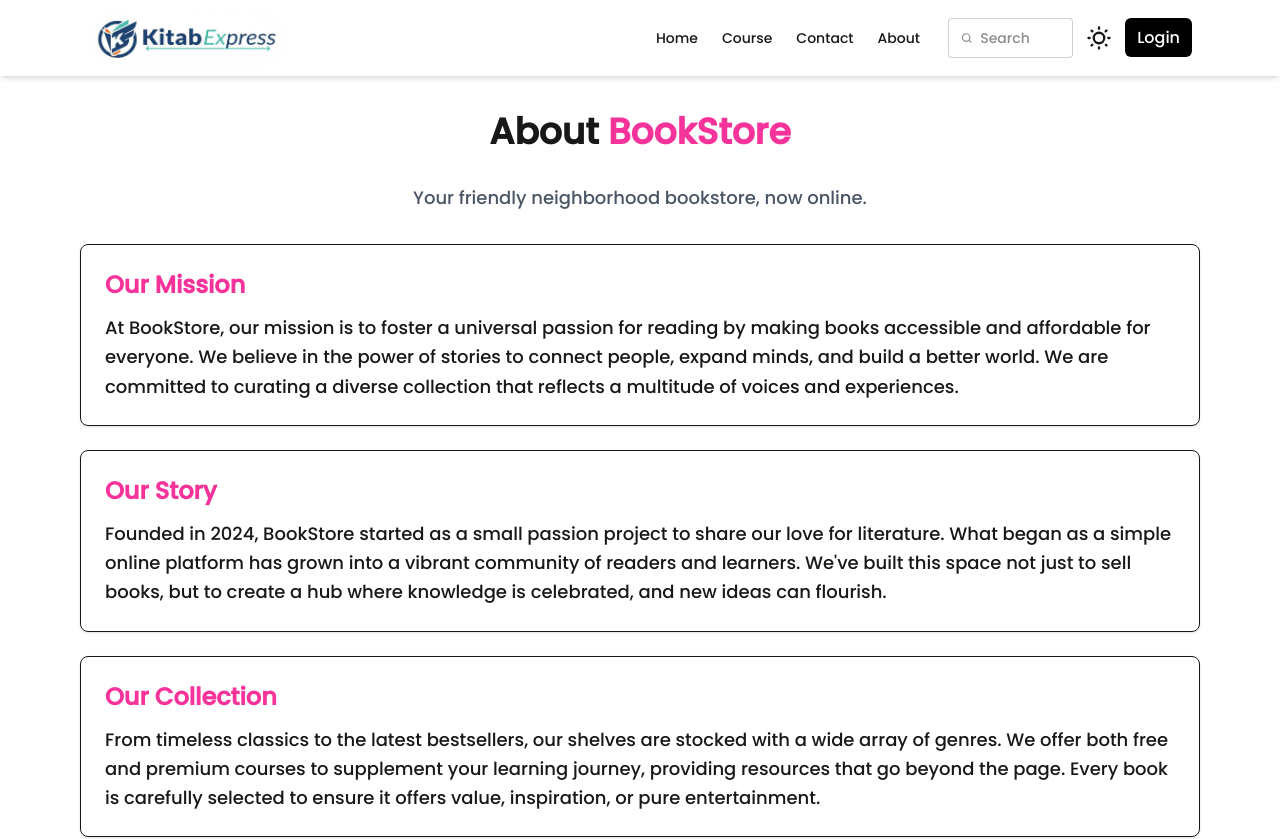
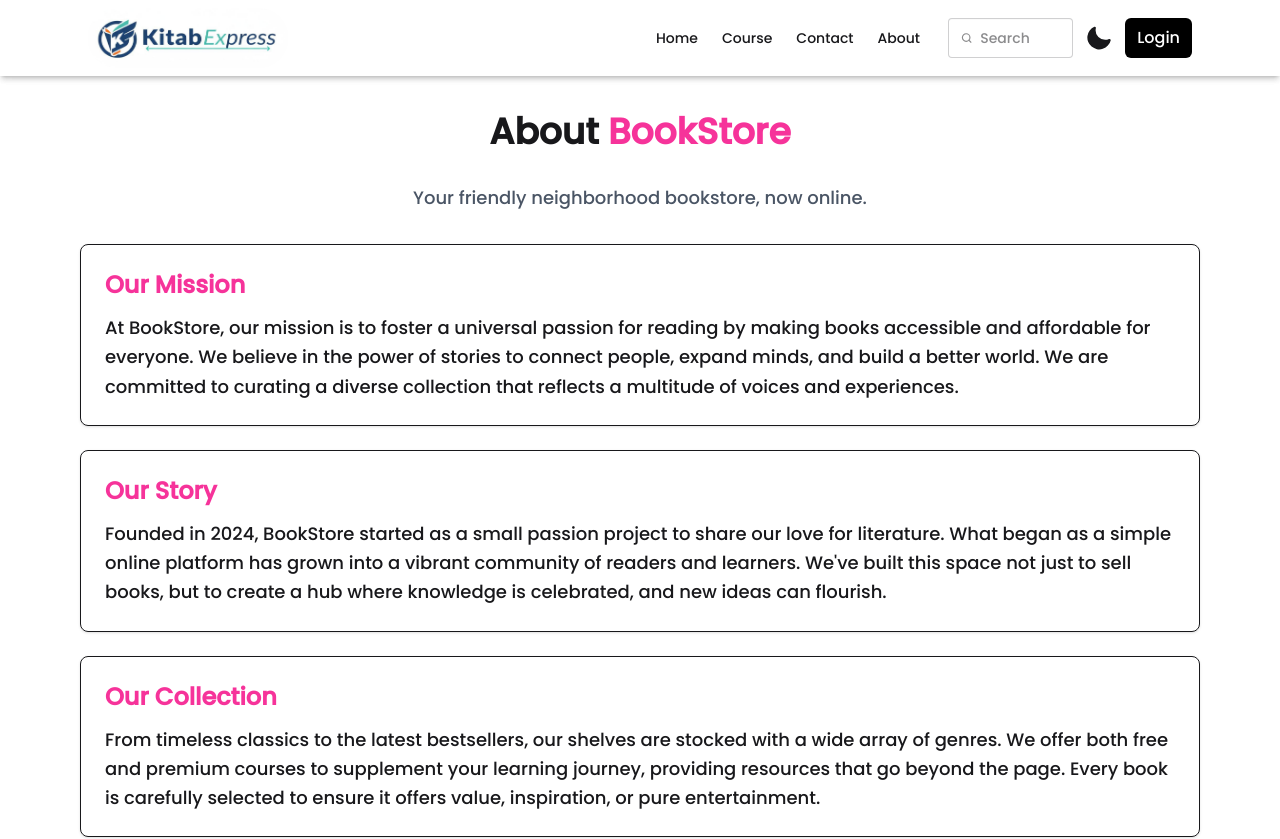
Before and after one commit to arambh8960/KitabExpress, a React (Vite) app: page /KitabExpress/about in a window 1280 px wide. Shown: the top 839 px of the page. Built offline with nearby package versions, Linux system fonts and the light colour scheme.

Commit message:
updated screen view

```diff
--- a/public/404.html
+++ b/public/404.html
@@ -1,7 +1,7 @@
 <!DOCTYPE html>
 <html>
   <head>
-    <meta http-equiv="refresh" content="0; url=/KitabExpress/" />
+<meta http-equiv="refresh" content="0; url=/KitabExpress/index.html" />
   </head>
   <body></body>
 </html>
--- a/src/App.jsx
+++ b/src/App.jsx
@@ -1,14 +1,17 @@
-import React from 'react'
-import { BrowserRouter, Routes, Route } from "react-router-dom";
+import React from "react";
+import { Routes, Route } from "react-router-dom";
 
-import Home from './Home/Home';
-import Courses from './courses/Courses';
-import Signup from './components/Signup';
-import Contact from './components/Contact';
-import About from './components/About';
+import Navbar from "./components/Navbar";
+import Home from "./Home/Home";
+import Courses from "./courses/Courses";
+import Signup from "./components/Signup";
+import Contact from "./components/Contact";
+import About from "./components/About";
 
 const App = () => {
   return (
+    <>
+      <Navbar />
       <Routes>
         <Route path="/" element={<Home />} />
         <Route path="/course" element={<Courses />} />
@@ -16,7 +19,8 @@ const App = () => {
         <Route path="/contact" element={<Contact />} />
         <Route path="/about" element={<About />} />
       </Routes>
-  )
-}
+    </>
+  );
+};
 
 export default App;
--- a/src/components/Freebook.jsx
+++ b/src/components/Freebook.jsx
@@ -29,9 +29,8 @@ function Freebook() {
       {
         breakpoint: 600,
         settings: {
-          slidesToShow: 2,
-          slidesToScroll: 2,
-          initialSlide: 2
+          slidesToShow: 1,
+          slidesToScroll: 1
         }
       },
       {
--- a/src/components/Navbar.jsx
+++ b/src/components/Navbar.jsx
@@ -1,9 +1,8 @@
-import React, { useEffect, useState } from 'react'
-import Login from './Login'
-
+import React, { useEffect, useState } from "react";
+import { Link } from "react-router-dom";
+import Login from "./Login";
 
 const Navbar = () => {
-//for dark and light theme of display
   const [theme, setTheme] = useState(
     localStorage.getItem("theme") ? localStorage.getItem("theme") : "light"
   );
@@ -24,56 +23,81 @@ useEffect(() => {
     localStorage.setItem("theme", theme);
   }, [theme]);
 
-
-
-    const navItems =(
+  const navItems = (
     <>
       <li>
-        <a href='/'>Home</a>
+        <Link to="/">Home</Link>
       </li>
       <li>
-        <a href='/course'>Course</a>
+        <Link to="/course">Course</Link>
       </li>
       <li>
-        <a href='/contact'>Contact</a>
+        <Link to="/contact">Contact</Link>
       </li>
       <li>
-        <a href='/about'>About</a>
+        <Link to="/about">About</Link>
       </li>
     </>
+  );
 
-    );
   return (
     <>
-    <div className='shadow-md fixed top-0 left-0 right-0 z-50 bg-base-100'>
-      <div className='max-w-screen-2xl container mx-auto md:px-20 px-4'>
+      <div className="shadow-md fixed top-0 left-0 right-0 z-50 bg-base-100">
+        <div className="max-w-screen-2xl container mx-auto md:px-20 px-4">
           <div className="navbar bg-base-100">
+
+            {/* LEFT */}
             <div className="navbar-start">
               <div className="dropdown">
                 <div tabIndex={0} role="button" className="btn btn-ghost lg:hidden">
-        <svg xmlns="http://www.w3.org/2000/svg" className="h-5 w-5" fill="none" viewBox="0 0 24 24" stroke="currentColor"> <path strokeLinecap="round" strokeLinejoin="round" strokeWidth="2" d="M4 6h16M4 12h8m-8 6h16" /> </svg>
+                  <svg
+                    xmlns="http://www.w3.org/2000/svg"
+                    className="h-5 w-5"
+                    fill="none"
+                    viewBox="0 0 24 24"
+                    stroke="currentColor"
+                  >
+                    <path
+                      strokeLinecap="round"
+                      strokeLinejoin="round"
+                      strokeWidth="2"
+                      d="M4 6h16M4 12h8m-8 6h16"
+                    />
+                  </svg>
                 </div>
+
                 <ul
                   tabIndex="-1"
-        className="menu menu-sm dropdown-content bg-base-100 rounded-box z-1 mt-3 w-52 p-2 shadow">
+                  className="menu menu-sm dropdown-content bg-base-100 rounded-box z-1 mt-3 w-52 p-2 shadow"
+                >
                   {navItems}
                 </ul>
               </div>
-    <a className="text-2xl font-bold cursor-pointer">
-      <img src="/image.png" className="w-50 h-15 rounded-full" alt="BookStore" />
-    </a>
+
+              {/* FIXED IMAGE PATH FOR GITHUB PAGES */}
+              <Link to="/" className="text-2xl font-bold cursor-pointer">
+                <img
+                  src="/KitabExpress/image.png"
+                  className="w-50 h-15 rounded-full"
+                  alt="BookStore"
+                />
+              </Link>
             </div>
-  <div className='navbar-end space-x-3'>
 
+            {/* RIGHT */}
+            <div className="navbar-end space-x-3">
+              <div className="navbar-center hidden lg:flex">
+                <ul className="menu menu-horizontal px-1">{navItems}</ul>
+              </div>
 
-  <div className="navbar-center hidden lg:flex">
-    <ul className="menu menu-horizontal px-1">
-      {navItems}
-    </ul>
-  </div>
-  <div className='hidden md:block'>
+              {/* Search box */}
+              <div className="hidden md:block">
                 <label className="input">
-  <svg className="h-[1em] opacity-50" xmlns="http://www.w3.org/2000/svg" viewBox="0 0 24 24">
+                  <svg
+                    className="h-[1em] opacity-50"
+                    xmlns="http://www.w3.org/2000/svg"
+                    viewBox="0 0 24 24"
+                  >
                     <g
                       strokeLinejoin="round"
                       strokeLinecap="round"
@@ -85,48 +109,61 @@ useEffect(() => {
                       <path d="m21 21-4.3-4.3"></path>
                     </g>
                   </svg>
-  <input type="search" className='grow outline-none' required placeholder="Search" />
+                  <input
+                    type="search"
+                    className="grow outline-none"
+                    required
+                    placeholder="Search"
+                  />
                 </label>
               </div>
 
+              {/* Theme toggle */}
               <label className="swap swap-rotate">
                 <input
                   type="checkbox"
                   checked={theme === "dark"}
-    onChange={() => setTheme(theme === "light" ? "dark" : "light")}
+                  onChange={() =>
+                    setTheme(theme === "light" ? "dark" : "light")
+                  }
                 />
-
-
                 {/* sun icon */}
                 <svg
-    className="swap-off h-7 w-7 fill-current"
+                  className="swap-on fill-current w-7 h-7"
                   xmlns="http://www.w3.org/2000/svg"
-    viewBox="0 0 24 24">
-    <path
-      d="M5.64,17l-.71.71a1,1,0,0,0,0,1.41,1,1,0,0,0,1.41,0l.71-.71A1,1,0,0,0,5.64,17ZM5,12a1,1,0,0,0-1-1H3a1,1,0,0,0,0,2H4A1,1,0,0,0,5,12Zm7-7a1,1,0,0,0,1-1V3a1,1,0,0,0-2,0V4A1,1,0,0,0,12,5ZM5.64,7.05a1,1,0,0,0,.7.29,1,1,0,0,0,.71-.29,1,1,0,0,0,0-1.41l-.71-.71A1,1,0,0,0,4.93,6.34Zm12,.29a1,1,0,0,0,.7-.29l.71-.71a1,1,0,1,0-1.41-1.41L17,5.64a1,1,0,0,0,0,1.41A1,1,0,0,0,17.66,7.34ZM21,11H20a1,1,0,0,0,0,2h1a1,1,0,0,0,0-2Zm-9,8a1,1,0,0,0-1,1v1a1,1,0,0,0,2,0V20A1,1,0,0,0,12,19ZM18.36,17A1,1,0,0,0,17,18.36l.71.71a1,1,0,0,0,1.41,0,1,1,0,0,0,0-1.41ZM12,6.5A5.5,5.5,0,1,0,17.5,12,5.51,5.51,0,0,0,12,6.5Zm0,9A3.5,3.5,0,1,1,15.5,12,3.5,3.5,0,0,1,12,15.5Z" />
+                  viewBox="0 0 24 24"
+                >
+                  <path d="M5.64,17l-.71.71a1,1,0,0,0,0,1.41,1,1,0,0,0,1.41,0l.71-.71A1,1,0,0,0,5.64,17ZM5,12a1,1,0,0,0-1-1H3a1,1,0,0,0,0,2H4A1,1,0,0,0,5,12Zm7-7a1,1,0,0,0,1-1V3a1,1,0,0,0-2,0V4A1,1,0,0,0,12,5ZM5.64,7.05a1,1,0,0,0,.7.29,1,1,0,0,0,.71-.29,1,1,0,0,0,0-1.41l-.71-.71A1,1,0,0,0,4.93,4.93l.71.71A1,1,0,0,0,5.64,7.05Zm12,1.41a1,1,0,0,0,.7.29,1,1,0,0,0,.71-.29l.71-.71a1,1,0,0,0,0-1.41,1,1,0,0,0-1.41,0l-.71.71A1,1,0,0,0,17.66,8.46Zm-1.29,8.66a1,1,0,0,0-.7.29l-.71.71a1,1,0,1,0,1.41,1.41l.71-.71a1,1,0,0,0,0-1.41A1,1,0,0,0,16.37,17.12ZM19,12a1,1,0,0,0,1-1h1a1,1,0,0,0,0,2H20A1,1,0,0,0,19,12Zm-7,7a1,1,0,0,0-1,1v1a1,1,0,0,0,2,0V20A1,1,0,0,0,12,19ZM12,7a5,5,0,1,0,5,5A5,5,0,0,0,12,7Z" />
                 </svg>
-
                 {/* moon icon */}
                 <svg
-    className="swap-on h-7 w-7 fill-current"
+                  className="swap-off fill-current w-7 h-7"
                   xmlns="http://www.w3.org/2000/svg"
-    viewBox="0 0 24 24">
-    <path
-      d="M21.64,13a1,1,0,0,0-1.05-.14,8.05,8.05,0,0,1-3.37.73A8.15,8.15,0,0,1,9.08,5.49a8.59,8.59,0,0,1,.25-2A1,1,0,0,0,8,2.36,10.14,10.14,0,1,0,22,14.05,1,1,0,0,0,21.64,13Zm-9.5,6.69A8.14,8.14,0,0,1,7.08,5.22v.27A10.15,10.15,0,0,0,17.22,15.63a9.79,9.79,0,0,0,2.1-.22A8.11,8.11,0,0,1,12.14,19.73Z" />
+                  viewBox="0 0 24 24"
+                >
+                  <path d="M21.64,13a1,1,0,0,0-1.05-.14,8.05,8.05,0,0,1-3.37.73A8.15,8.15,0,0,1,9.08,5.49a8.59,8.59,0,0,1,.25-2A1,1,0,0,0,8,2.36,10.14,10.14,0,1,0,22,14.05,1,1,0,0,0,21.64,13Z" />
                 </svg>
               </label>
-  <div >
-    <a className="bg-black text-white px-3 py-2 rounded-md hover:bg-slate-600 duration-300 cursor-pointer" onClick={()=>document.getElementById("my_modal_3").showModal()}>
-      Login</a>
-      <Login/>
+
+              {/* LOGIN */}
+              <div>
+                <button
+                  className="bg-black text-white px-3 py-2 rounded-md hover:bg-slate-600 duration-300 cursor-pointer"
+                  onClick={() =>
+                    document.getElementById("my_modal_3").showModal()
+                  }
+                >
+                  Login
+                </button>
+                <Login />
+              </div>
+            </div>
 
           </div>
         </div>
       </div>
-</div>
-    </div>
     </>
-  )
-}
+  );
+};
 
-export default Navbar
+export default Navbar;
```
Also changed, not shown: 6 other files (tests, documents, lock files or other folders). Lines whose indentation alone changed are shown as unchanged.
